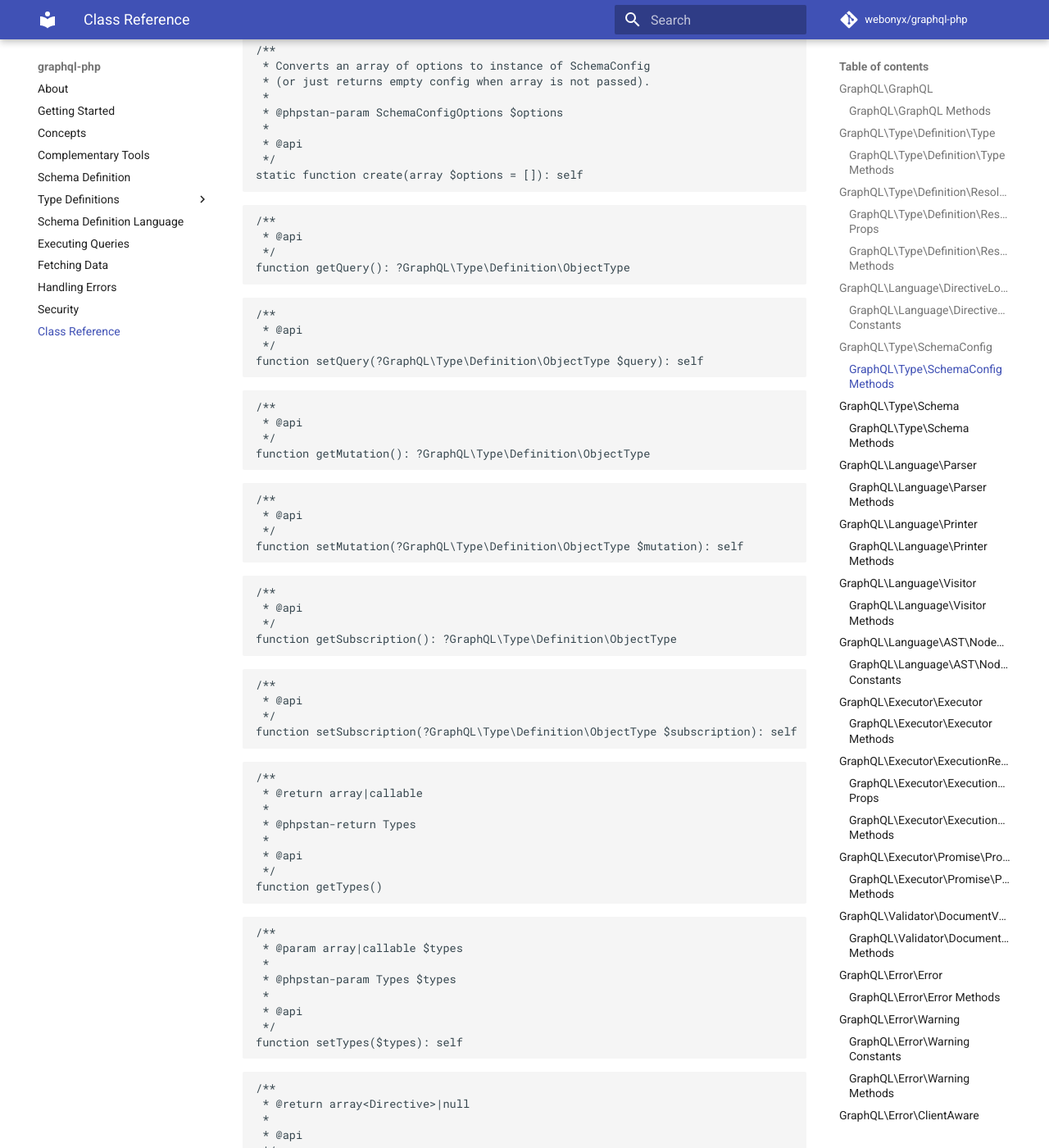
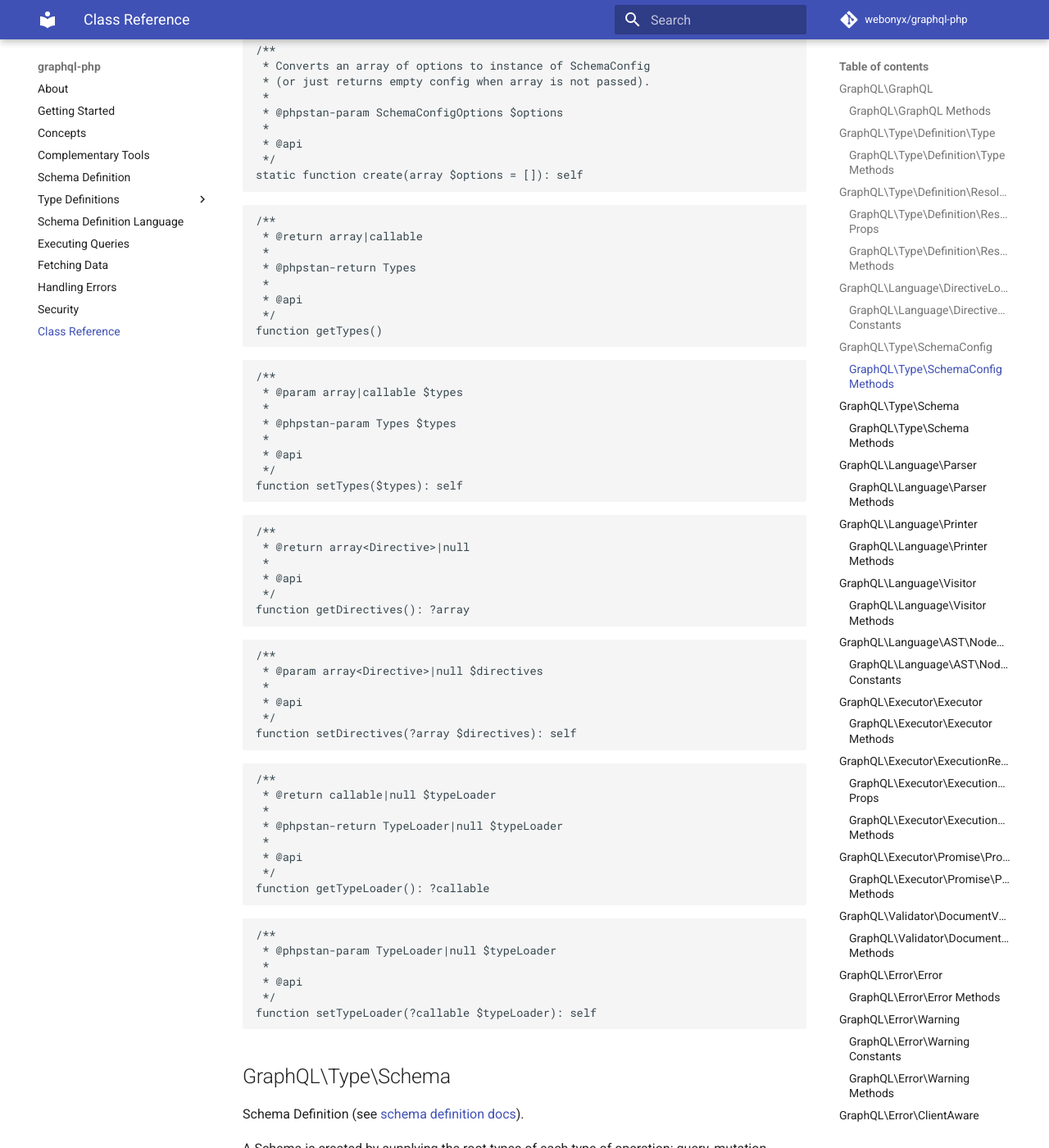
Before and after one commit to webonyx/graphql-php, an MkDocs documentation site: the page built from docs/class-reference.md, in a window 1280 px wide and 1400 px high, scrolled down 10289 px. Shown: the whole window at 82% size. Built offline with MkDocs 1.6.1 and Material for MkDocs 9.7.7, drawn with Linux system fonts in a browser that asks for light colours; comment, search, counter and statistics services are not loaded; some of the changed text lies outside the part shown.

Commit message:
Prettify docs

````diff
--- a/docs/class-reference.md
+++ b/docs/class-reference.md
@@ -560,48 +560,6 @@ static function create(array $options = []): self
 
 ```php
 /**
- * @api
- */
-function getQuery(): ?GraphQL\Type\Definition\ObjectType
-```
-
-```php
-/**
- * @api
- */
-function setQuery(?GraphQL\Type\Definition\ObjectType $query): self
-```
-
-```php
-/**
- * @api
- */
-function getMutation(): ?GraphQL\Type\Definition\ObjectType
-```
-
-```php
-/**
- * @api
- */
-function setMutation(?GraphQL\Type\Definition\ObjectType $mutation): self
-```
-
-```php
-/**
- * @api
- */
-function getSubscription(): ?GraphQL\Type\Definition\ObjectType
-```
-
-```php
-/**
- * @api
- */
-function setSubscription(?GraphQL\Type\Definition\ObjectType $subscription): self
-```
-
-```php
-/**
  * @return array|callable
  *
  * @phpstan-return Types
@@ -750,13 +708,6 @@ function getMutationType(): ?GraphQL\Type\Definition\ObjectType
  * @api
  */
 function getSubscriptionType(): ?GraphQL\Type\Definition\ObjectType
-```
-
-```php
-/**
- * @api
- */
-function getConfig(): GraphQL\Type\SchemaConfig
 ```
 
 ```php
@@ -2021,13 +1972,6 @@ static function create(array $config = []): self
 
 ```php
 /**
- * @api
- */
-function setSchema(GraphQL\Type\Schema $schema): self
-```
-
-```php
-/**
  * @param mixed|callable $context
  *
  * @api
@@ -2079,13 +2023,6 @@ function setValidationRules($validationRules): self
 
 ```php
 /**
- * @api
- */
-function setFieldResolver(callable $fieldResolver): self
-```
-
-```php
-/**
  * @phpstan-param PersistedQueryLoader|null $persistedQueryLoader
  *
  * @api
@@ -2111,13 +2048,6 @@ function setDebugFlag(int $debugFlag = 'GraphQL\\Error\\DebugFlag::INCLUDE_DEBUG
  * @api
  */
 function setQueryBatching(bool $enableBatching): self
-```
-
-```php
-/**
- * @api
- */
-function setPromiseAdapter(GraphQL\Executor\Promise\PromiseAdapter $promiseAdapter): self
 ```
 
 ## GraphQL\Server\Helper
````
